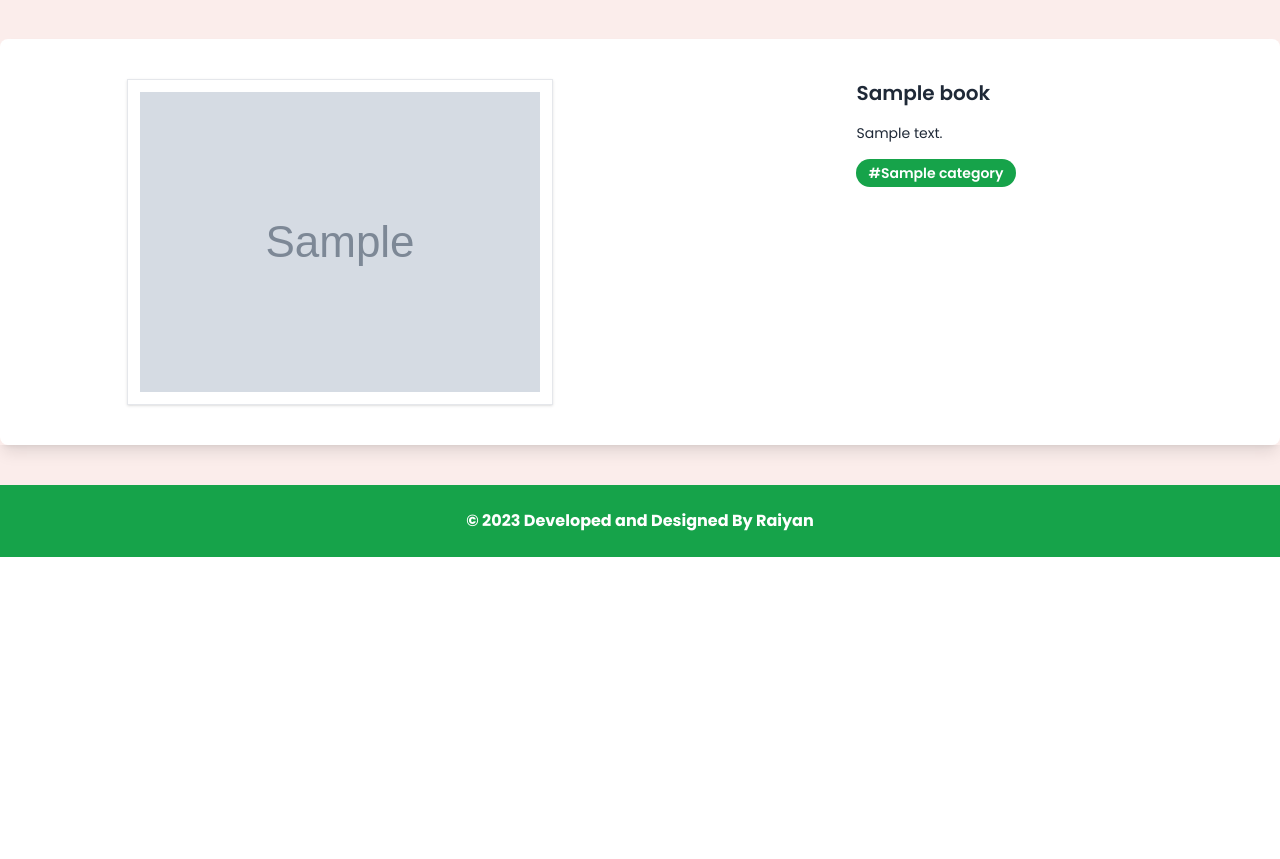
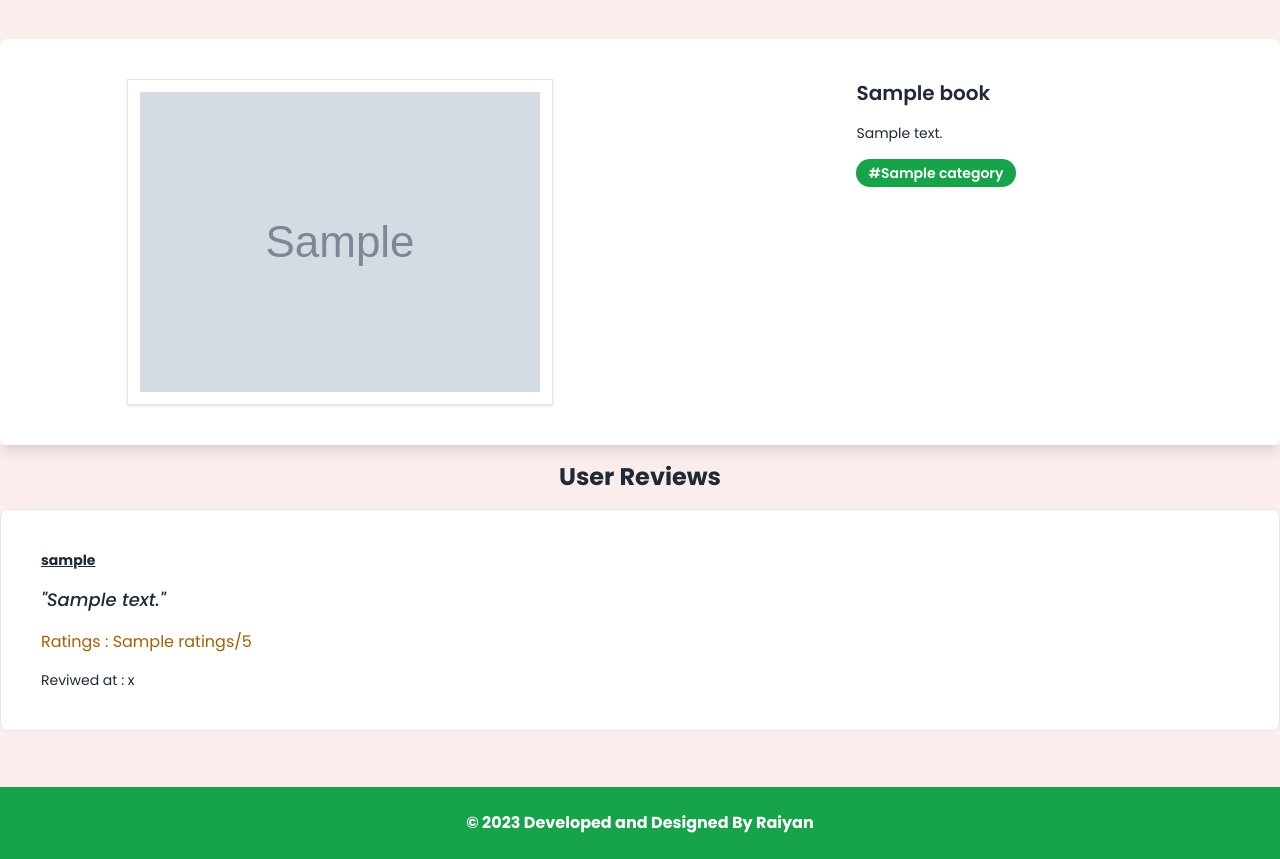
Before and after one commit to coderboy-raiyan/Bookish, a Django app: template books/templates/books/book_details.html in a window 1280 px wide. Shown: the part 231-1090 px from the top of the page. Before the commit the page ends 788 px from the top, so only its background shows below. Run offline with Django 4.2, Linux system fonts and the light colour scheme; the template is opened without the code that fills it: most values are stand-ins (such as "Sample title", 1, 10 or a date in 2020); grey boxes marked "Sample" are stand-in pictures; some libraries are stand-ins or nearby versions; grey boxes are pictures that could not be loaded.

Commit message:
title updated

```diff
--- a/books/templates/books/book_details.html
+++ b/books/templates/books/book_details.html
@@ -26,5 +26,20 @@
             </div>
 
         </div>
+
+        {% comment %} Book reviews {% endcomment %}
+        {% if reviews %}
+        <div class="my-2">
+            <h1 class="text-2xl font-bold my-4 text-center">User Reviews</h1>
+            {% for review in reviews %}
+                <div class="container mx-auto bg-white rounded-lg p-10 border space-y-4 my-4">
+                    <h1 class="font-bold underline text-sm">{{review.user.username}}</h1>
+                    <p class="italic font-medium text-lg">"{{review.content}}"</p>
+                    <p class="text-yellow-700">Ratings : {{review.ratings}}/5</p>
+                    <p class="text-sm">Reviwed at : {{review.timestamps}}</p>
+                </div>
+            {% endfor %}
+        </div>
+        {% endif %}
     </section>
 {% endblock content %}
```
Also changed, not shown: books/views.py (+11 -0 lines).
